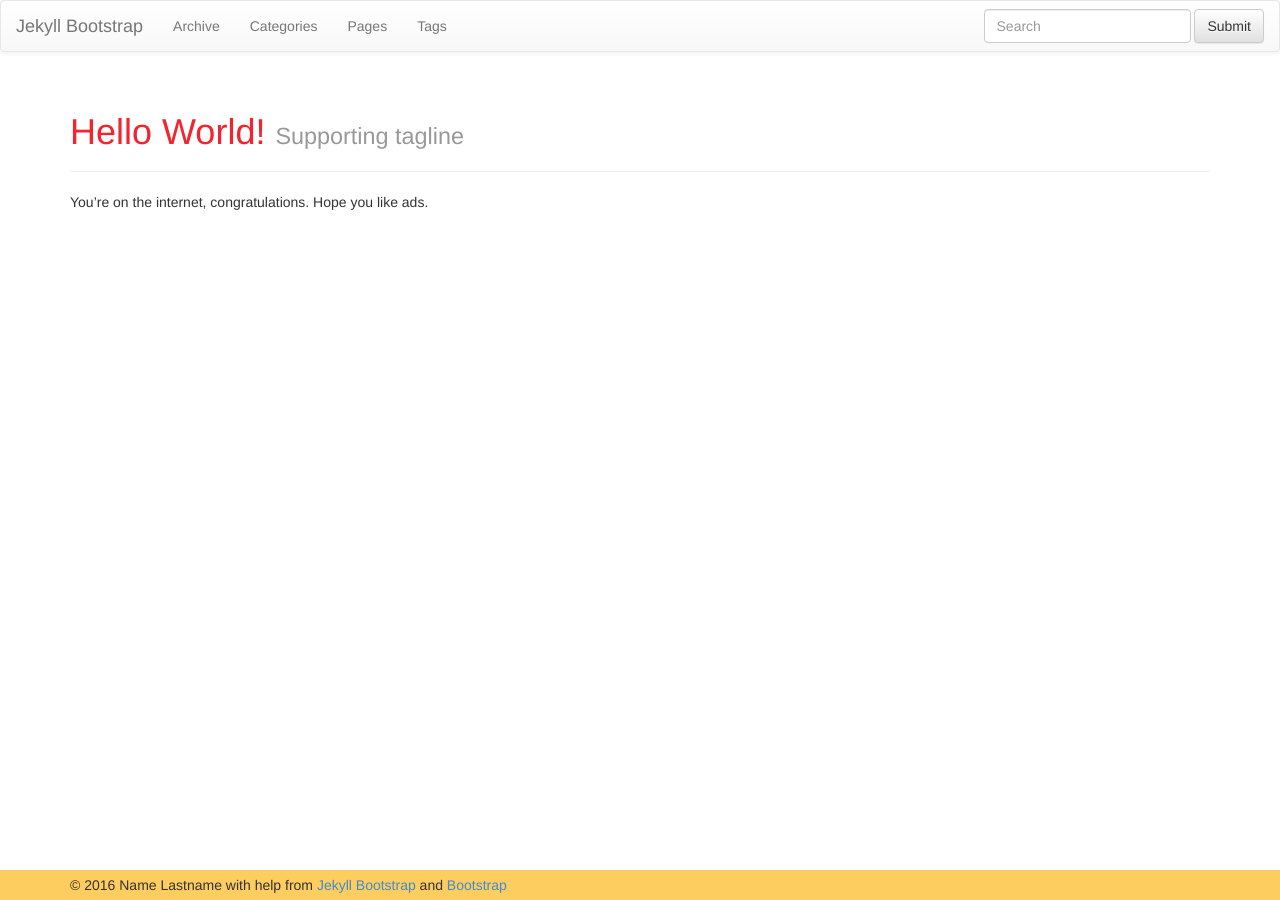
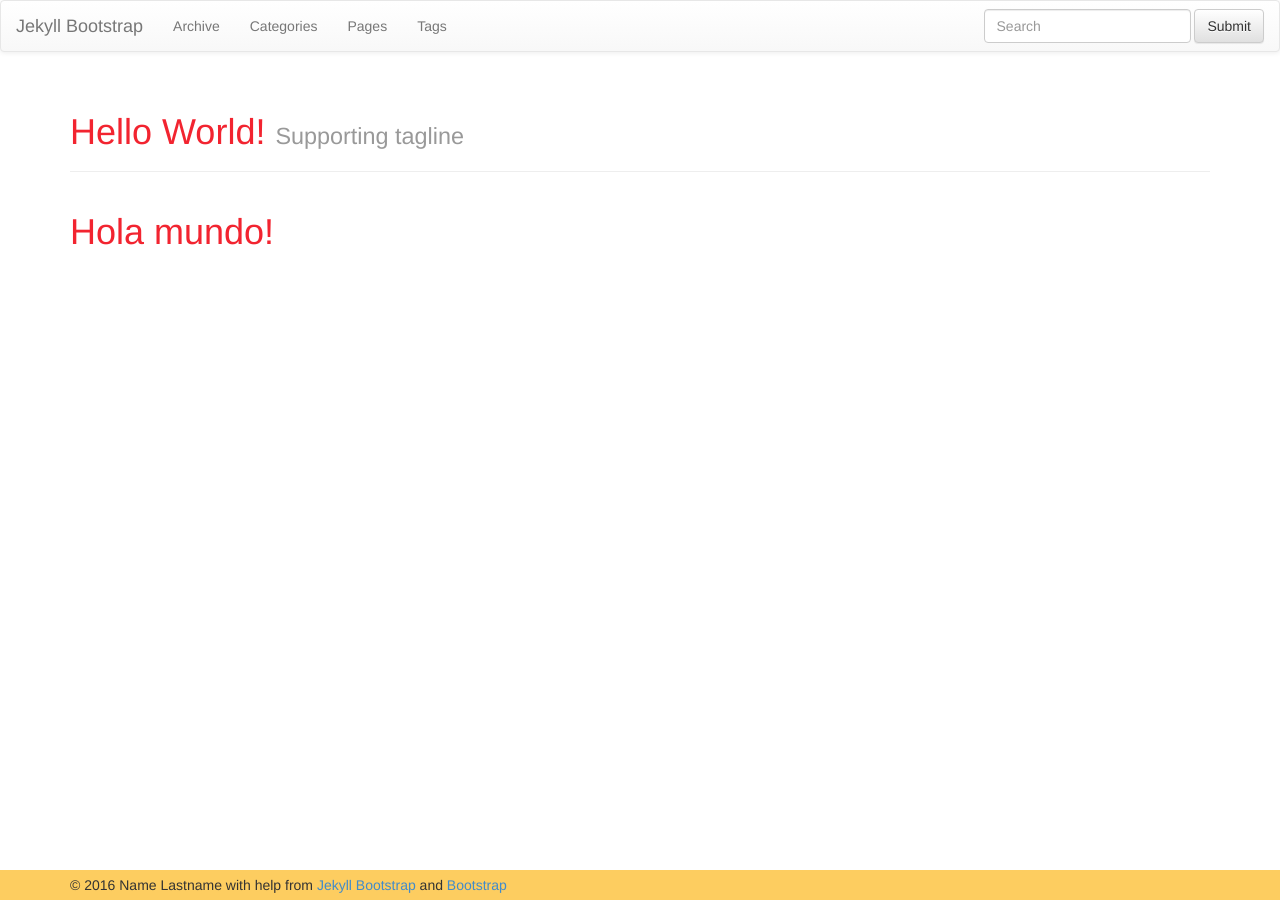
Before and after one commit to bricegnichols/bricegnichols.github.io, a Jekyll site: the page built from index.md, in a window 1280 px wide. Built offline with Jekyll 4.4.1, drawn with Linux system fonts in a browser that asks for light colours; nearby versions of some CDN libraries.

Commit message:
Update index.md

```diff
--- a/index.md
+++ b/index.md
@@ -5,4 +5,4 @@ tagline: Supporting tagline
 ---
 {% include JB/setup %}
 
-You're on the internet, congratulations. Hope you like ads.
+# Hola mundo!
```
